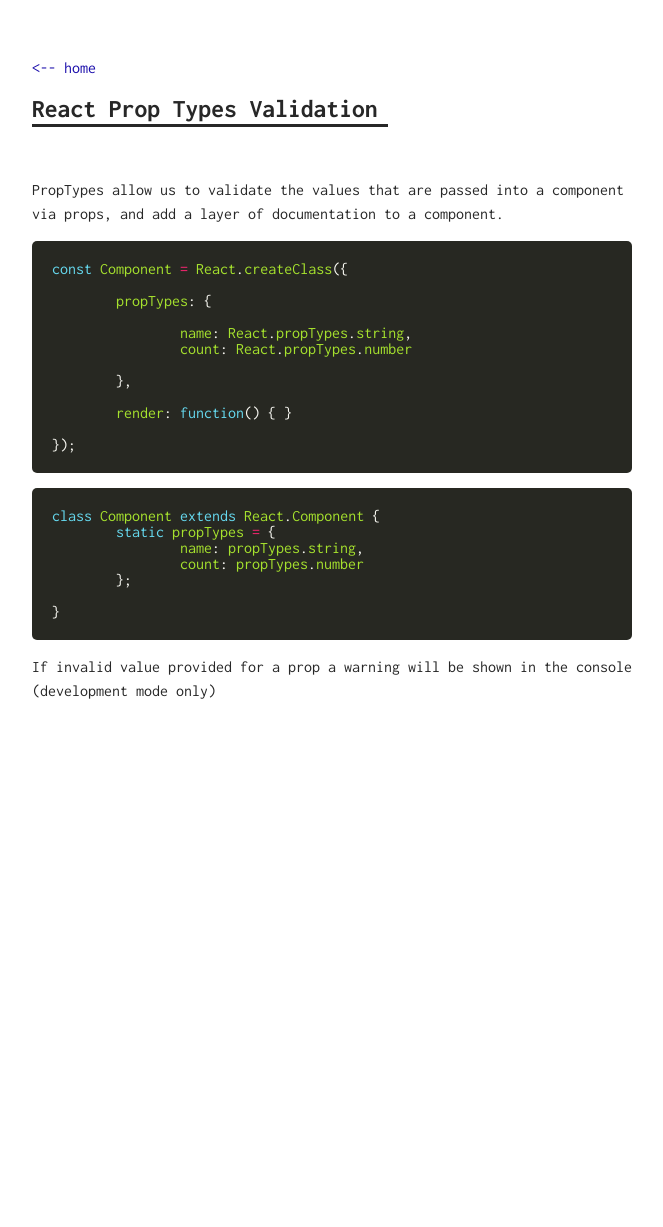
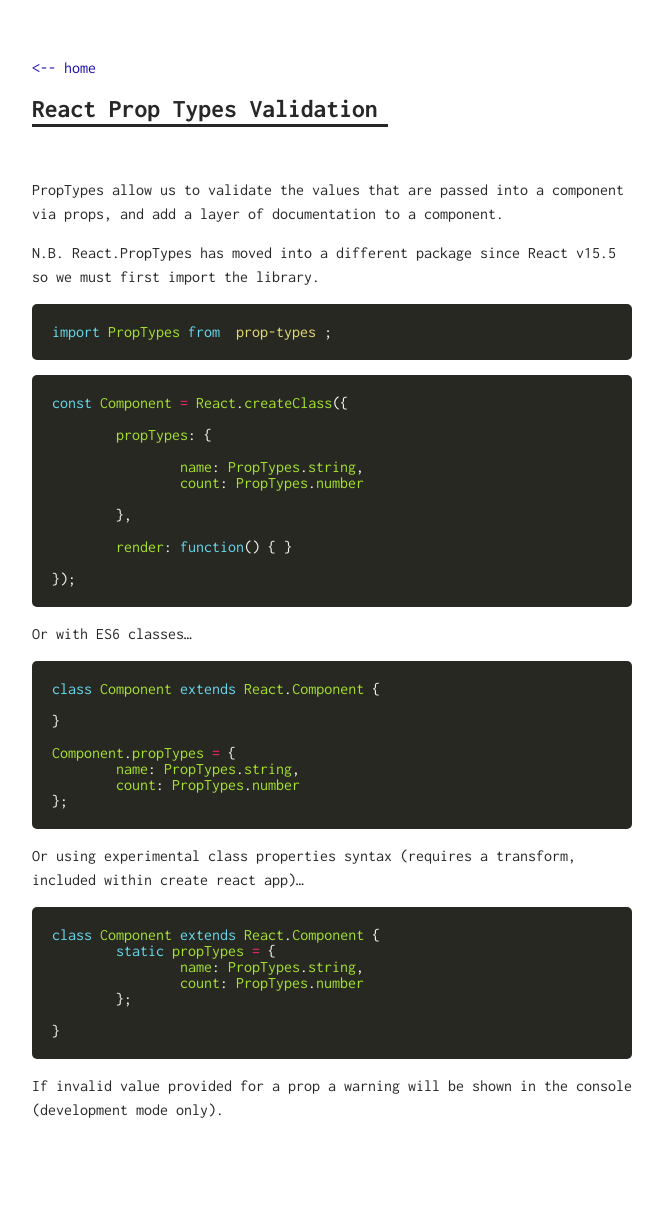
Before and after one commit to iamandyjones/js-notes, a Jekyll site: the page built from _posts/2017-01-01-react-prop-types-validation.md, in a window 1280 px wide. Shown: the whole page, without its empty margins (308-971 px from the left). Built offline with Jekyll 4.4.1, drawn with Linux system fonts in a browser that asks for light colours; before the commit the page ends 900 px from its top, so only the background shows below that.

Commit message:
Update notes to use external prop-types library

```diff
--- a/_posts/2017-01-01-react-prop-types-validation.md
+++ b/_posts/2017-01-01-react-prop-types-validation.md
@@ -4,13 +4,18 @@
 
 PropTypes allow us to validate the values that are passed into a component via props, and add a layer of documentation to a component.
 
+N.B. React.PropTypes has moved into a different package since React v15.5 so we must first import the library.
+{% highlight javascript %}
+import PropTypes from 'prop-types';
+{% endhighlight %}
+
 {% highlight javascript %}
 const Component = React.createClass({
 
 	propTypes: {
 
-		name: React.propTypes.string,
-		count: React.propTypes.number
+		name: PropTypes.string,
+		count: PropTypes.number
 
 	},
 
@@ -19,14 +24,29 @@
 });
 {% endhighlight %}
 
+Or with ES6 classes...
+
+{% highlight javascript %}
+class Component extends React.Component {
+
+}
+
+Component.propTypes = {
+	name: PropTypes.string,
+	count: PropTypes.number
+};
+{% endhighlight %}
+
+Or using experimental class properties syntax (requires a transform, included within create react app)...
+
 {% highlight javascript %}
 class Component extends React.Component {
 	static propTypes = {
-		name: propTypes.string,
-		count: propTypes.number
+		name: PropTypes.string,
+		count: PropTypes.number
 	};
 
 }
 {% endhighlight %}
 
-If invalid value provided for a prop a warning will be shown in the console (development mode only)
+If invalid value provided for a prop a warning will be shown in the console (development mode only).
```
